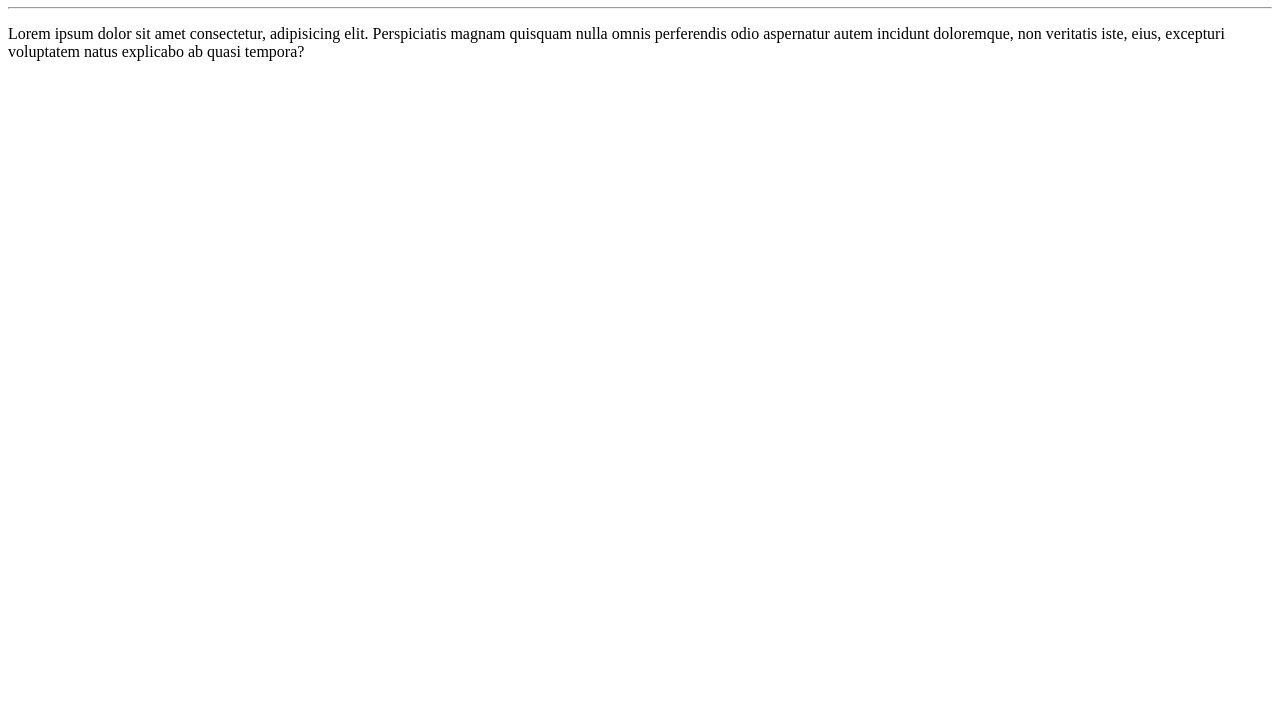
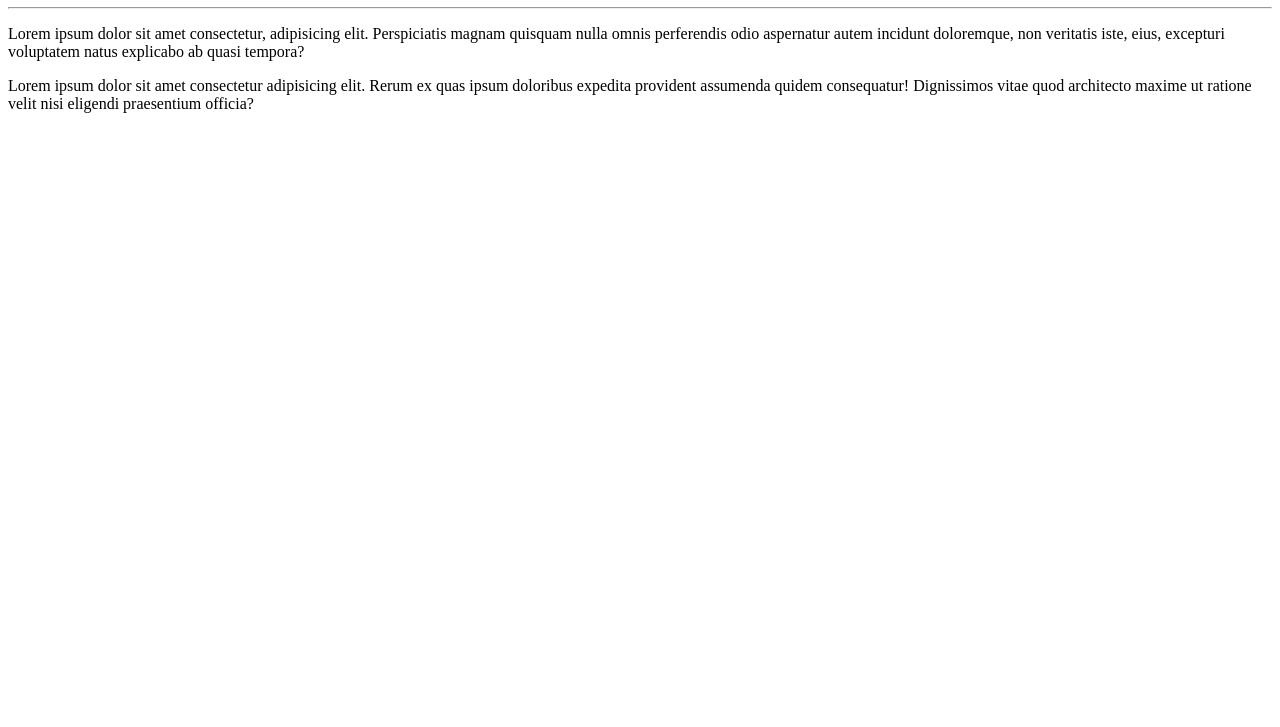
Before and after one commit to alanfoco01/Ola-Mundo, a plain HTML site: page site-exemplo/index.html in a window 1280 px wide. Shown: the part 73-800 px from the top of the page. Drawn offline with Linux system fonts and the light colour scheme.

Commit message:
adicionei um parágrafo

```diff
--- a/site-exemplo/index.html
+++ b/site-exemplo/index.html
@@ -10,5 +10,6 @@
     <h1>Olá, Mundo!</h1>
     <hr>
     <p>Lorem ipsum dolor sit amet consectetur, adipisicing elit. Perspiciatis magnam quisquam nulla omnis perferendis odio aspernatur autem incidunt doloremque, non veritatis iste, eius, excepturi voluptatem natus explicabo ab quasi tempora?</p>
+    <p>Lorem ipsum dolor sit amet consectetur adipisicing elit. Rerum ex quas ipsum doloribus expedita provident assumenda quidem consequatur! Dignissimos vitae quod architecto maxime ut ratione velit nisi eligendi praesentium officia?</p>
 </body>
 </html>
```
